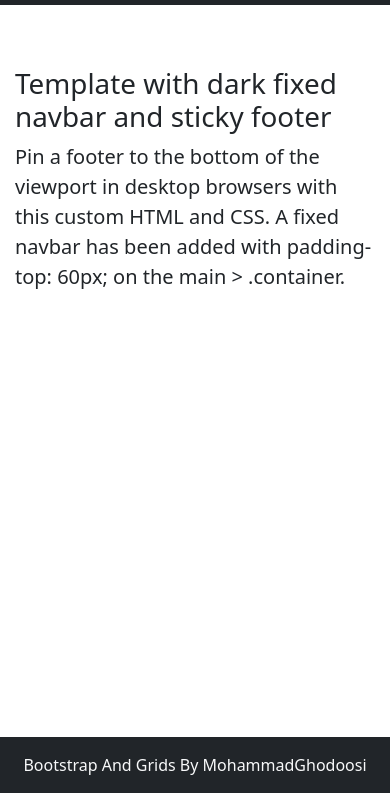
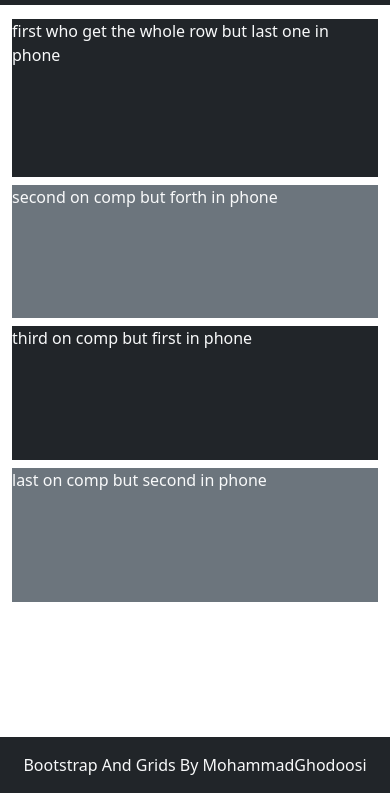
Before and after one commit to mohammadghodoosi/2-bootstrapGrids, a plain HTML site: page grid8.html in a window 390 px wide. Shown: the part 51-844 px from the top of the page. Drawn offline with nearby package versions, Linux system fonts and the light colour scheme.

Commit message:
commit number 10
using different order with breakpoint for grid 8
using container-fluid and giving it margin top in css

```diff
--- a/css/site.css
+++ b/css/site.css
@@ -29,3 +29,9 @@ body>main{
   margin-top: 10px;
   margin-bottom:10px;
 }
+main>.container-xl{
+  margin-top:60px
+}
+main>.container-fluid{
+  margin-top:60px
+}
--- a/grid8.html
+++ b/grid8.html
@@ -63,10 +63,27 @@
 </nav>
 
     <main class="flex-shrink-0">
-       <div class="container">
-           <h1 class="mt-5">Template with dark fixed navbar and sticky footer</h1>
-           <p class="lead">Pin a footer to the bottom of the viewport in desktop browsers with this custom HTML and CSS. A fixed navbar has been added with padding-top: 60px; on the main > .container.</p>
-       </div>
+        <div class="container-fluid">
+            <div class="row row-cols-1 minHeight gy-2">
+                <div class="col-md-12 order-sm-5 order-md-1">
+                    <div class="bg-dark text-light h-100">first who get the whole row but last one in phone</div>
+                </div>
+                <div class="col-md-4 order-sm-4 order-md-2">
+                    <div class="bg-secondary text-light h-100">
+                        second on comp but forth in phone
+                    </div>
+                </div>
+                <div class="col-md-4 order-sm-1 order-md-3">
+                    <div class="bg-dark text-light h-100 ">
+                        third on comp but first in phone
+                    </div>
+                </div>
+                <div class="col-md-4 order-sm-2 order-md-4">
+                    <div class="bg-secondary text-light h-100 ">
+                        last on comp but second in phone
+                    </div>
+                </div>
+        </div>
     </main>
     <footer class="footer mt-auto py-3 bg-dark sticky-footer">
         <div class="container-fluid text-center">
```
Also changed, not shown: grid7.html (+16 -4 lines).
